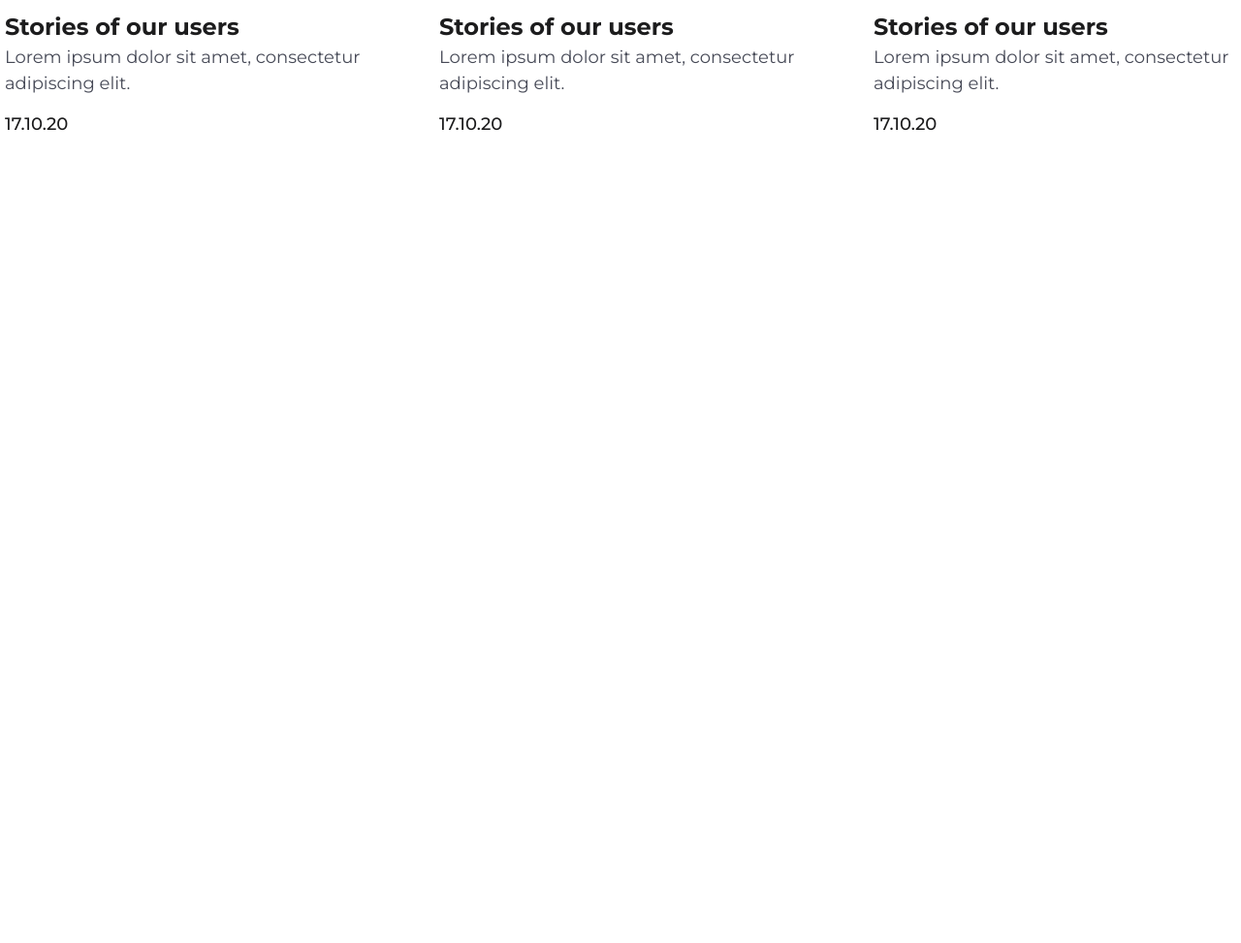
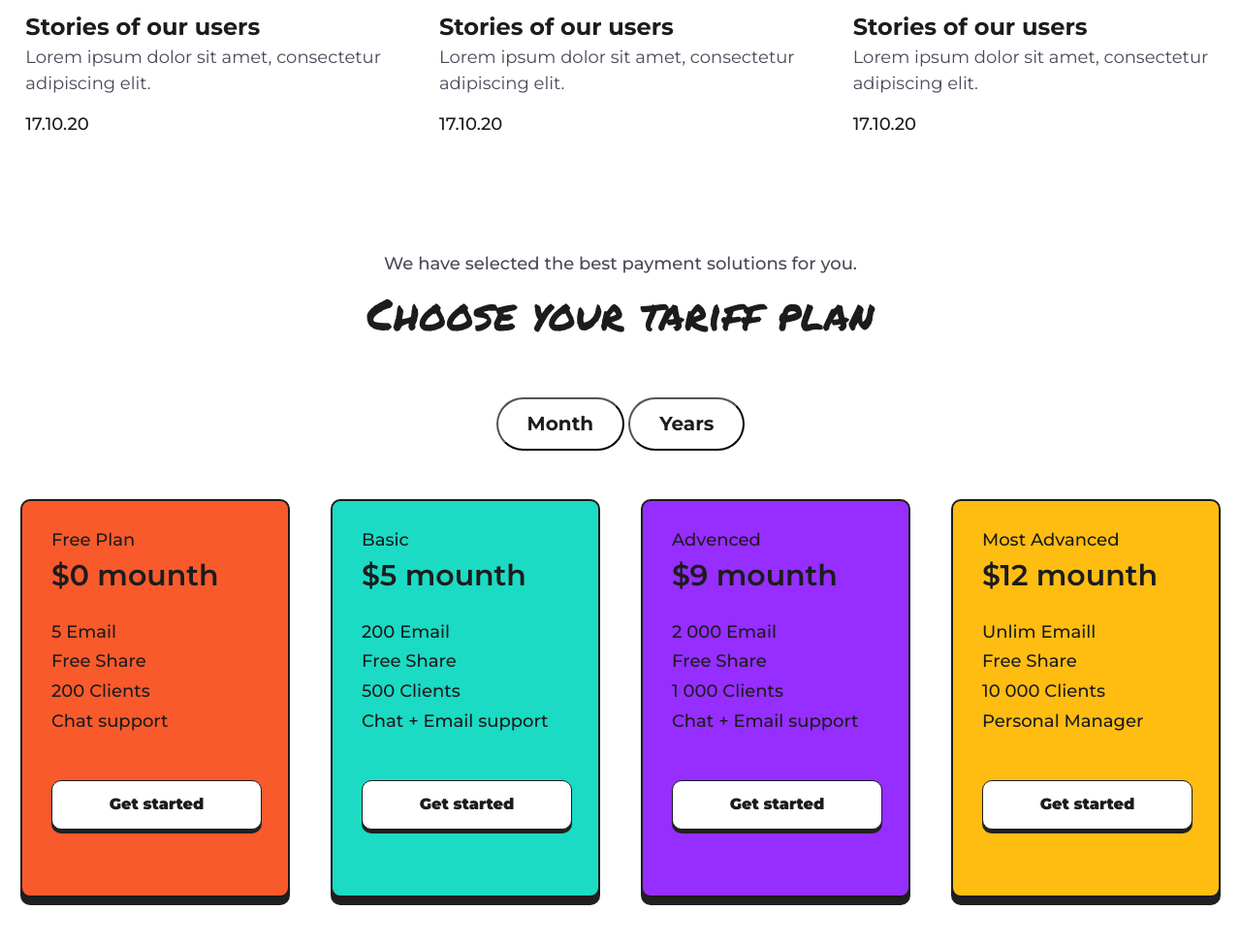
Before and after one commit to GoodGopnik/fitnessTracker, a website: page app/index.html in a window 1280 px wide. Shown: the part 2652-3625 px from the top of the page at 97% size. Before the commit the page ends 2914 px from the top, so only its background shows below. Drawn offline with nearby package versions, Linux system fonts and the light colour scheme.

Commit message:
Сделал пятый блок с адаптивом, без функционала

```diff
--- a/app/index.html
+++ b/app/index.html
@@ -182,6 +182,61 @@
 
   </div>
 </section>
+<!-- Tariff -->
+<section class="about__tariff">
+  <p>We have selected the best payment solutions for you.</p>
+  <h2>Choose your tariff plan</h2>
+  <div class="about__tariff__bt">
+    <button>Month</button>
+    <button>Years</button>
+  </div>
+  <div class="about__tariff__blocks">
+
+    <div class="about__tariff__blocks__block1">
+      <p>Free Plan</p>
+      <h3>$0 mounth</h3>
+      <p>5 Email</p>
+      <p>Free Share</p>
+      <p>200 Clients</p>
+      <p>Chat support</p>
+      <button>Get started</button>
+    </div>
+
+    <div class="about__tariff__blocks__block2">
+      <p>Basic</p>
+      <h3>$5 mounth</h3>
+      <p>200 Email</p>
+      <p>Free Share</p>
+      <p>500 Clients</p>
+      <p>Chat + Email support</p>
+      <button>Get started</button>
+    </div>
+
+    <div class="about__tariff__blocks__block3">
+      <p>Advenced</p>
+      <h3>$9 mounth</h3>
+      <p>2 000 Email</p>
+      <p>Free Share</p>
+      <p>1 000 Clients</p>
+      <p>Chat + Email support</p>
+      <button>Get started</button>
+    </div>
+
+    <div class="about__tariff__blocks__block4">
+      <p>Most Advanced</p>
+      <h3>$12 mounth</h3>
+      <p>Unlim Emaill</p>
+      <p>Free Share</p>
+      <p>10 000 Clients</p>
+      <p>Personal Manager</p>
+      <button>Get started</button>
+    </div>
+
+  </div>
+</section>
+
+
+
 
 </section> <!-- end wrapper -->
 
--- a/app/scss/_media.scss
+++ b/app/scss/_media.scss
@@ -48,6 +48,20 @@
     }
     .about__watch__img {
         margin-top: 0;
+    }
+    .about__tariff__blocks {
+        display: flex;
+        flex-direction: column;
+        align-items: center;
+    }
+    .about__tariff__blocks__block1 {
+        margin-bottom: 20px;
+    }
+    .about__tariff__blocks__block2 {
+        margin-bottom: 20px;
+    }
+    .about__tariff__blocks__block3 {
+        margin-bottom: 20px;
     }
  }
  @media(max-width: 700px) {
--- a/app/scss/style.scss
+++ b/app/scss/style.scss
@@ -567,7 +567,7 @@
 }
 .about__stories__blocks {
     display: flex;
-    justify-content: space-between;
+    justify-content: space-around;
     .about__stories__blocks__block1 {
         margin: 0 5px;
         h3 {
@@ -707,8 +707,130 @@
         }
     }
 }
-
-
+////////////////////////////// tariff
+.about__tariff {
+    margin-top: 80px;
+    margin-bottom: 80px;
+    p {
+        font-family: $Montserrat;
+        font-size: 18px;
+        font-weight: 500;
+        color: $gray;
+        margin: 0;
+        padding: 0;
+        margin-bottom: 15px;
+        text-align: center;
+    }
+    h2 {
+        margin: 0;
+        padding: 0;
+        font-family: $Permanent-Marker;
+        font-weight: 400;
+        color: $black;
+        font-size: 45px;
+        margin-bottom: 60px;
+        text-align: center;
+    }
+    .about__tariff__bt {
+        text-align: center;
+        margin-bottom: 50px;
+        button {
+            padding: 14px 30px;
+            border-radius: 30px;
+            background: $white;
+            outline: none;
+            cursor: pointer;
+            font-size: 20px;
+            font-family: $Montserrat;
+            color: $black;
+            font-weight: 700;
+        }
+    }
+}
+.about__tariff__blocks {
+    display: flex;
+    justify-content: space-around;
+    p {
+        text-align: left;
+        margin: 0;
+        padding: 0;
+        font-family: $Montserrat;
+        font-size: 18px;
+        font-weight: 500;
+        color: $black;
+        margin-bottom: 10px;
+    }
+    h3 {
+        margin: 0;
+        padding: 0;
+        font-family: $Montserrat;
+        font-weight: 600;
+        font-size: 30px;
+        color: $black;
+        margin-bottom: 30px;
+        margin-top: 10px;
+    }
+    button {
+        max-width: 217px;
+        width: 100%;
+        height: 51px;
+        background: $white;
+        box-shadow: 0px 4px 0px #202020;
+        border-radius: 10px;
+        border: 1px solid #1C1C1D;
+        font-family: $Montserrat;
+        font-weight: 900;
+        font-size: 16px;
+        color: $black;
+        cursor: pointer;
+        outline: none;
+        margin-top: 40px;
+    }
+    .about__tariff__blocks__block1 {
+        max-width: 278px;
+        width: 100%;
+        height: 411px;
+        background: $dark-orange;
+        box-shadow: 0px 8px 0px #202020;
+        border-radius: 10px;
+        border: 2px solid #1C1C1D;
+        padding-top: 30px;
+        padding-left: 30px;
+    }
+    .about__tariff__blocks__block2 {
+        max-width: 278px;
+        width: 100%;
+        height: 411px;
+        background: $light-green;
+        box-shadow: 0px 8px 0px #202020;
+        border-radius: 10px;
+        border: 2px solid #1C1C1D;
+        padding-top: 30px;
+        padding-left: 30px;
+    }
+    .about__tariff__blocks__block3 {
+        max-width: 278px;
+        width: 100%;
+        height: 411px;
+        background: $light-blue;
+        box-shadow: 0px 8px 0px #202020;
+        border-radius: 10px;
+        border: 2px solid #1C1C1D;
+        padding-top: 30px;
+        padding-left: 30px;
+    }
+    .about__tariff__blocks__block4 {
+        max-width: 278px;
+        width: 100%;
+        height: 411px;
+        background: $dark-yellow;
+        box-shadow: 0px 8px 0px #202020;
+        border-radius: 10px;
+        border: 2px solid #1C1C1D;
+        padding-top: 30px;
+        padding-left: 30px;
+    }
+}
 
 
 @import "media";
```
Also changed, not shown: app/css/style.min.css, 1 other file.
